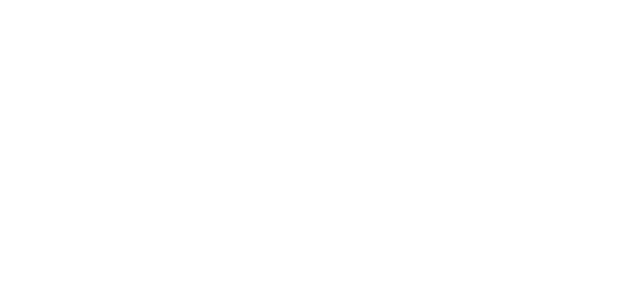
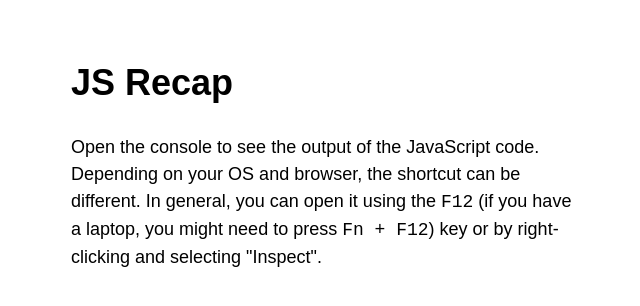
Before and after one commit to pfdzm/redi-js-recap, a website built with Vite: page index.html in a window 1280 px wide. Shown: the whole page, without its empty margins (313-953 px from the left). Built offline with nearby package versions, Linux system fonts and the light colour scheme.

Commit message:
add explanation to webpage

```diff
--- a/index.html
+++ b/index.html
@@ -1,11 +1,22 @@
 <!DOCTYPE html>
 <html lang="en">
   <head>
-  <meta charset="UTF-8">
-  <meta name="viewport" content="width=device-width, initial-scale=1.0">
+    <meta charset="UTF-8" />
+    <meta name="viewport" content="width=device-width, initial-scale=1.0" />
     <title>JS Recap</title>
+    <link rel="stylesheet" href="/style.css" />
   </head>
   <body>
+    <div class="container">
+      <h1>JS Recap</h1>
+      <p>
+        Open the console to see the output of the JavaScript code. Depending on
+        your OS and browser, the shortcut can be different. In general, you can
+        open it using the <code>F12</code> (if you have a laptop, you might need
+        to press <code>Fn + F12</code>) key or by right-clicking and selecting
+        "Inspect".
+      </p>
+    </div>
 
     <script type="module" src="index.js"></script>
   </body>
--- /dev/null
+++ b/style.css
@@ -0,0 +1,16 @@
+*,
+*::before,
+*::after {
+  box-sizing: border-box;
+}
+body {
+  font-family: sans-serif;
+  margin: 0;
+  padding: 2rem;
+  line-height: 1.5;
+  font-size: 1.125rem;
+}
+.container {
+  max-width: 32rem;
+  margin: 0 auto;
+}
```
Lines whose indentation alone changed are shown as unchanged.
